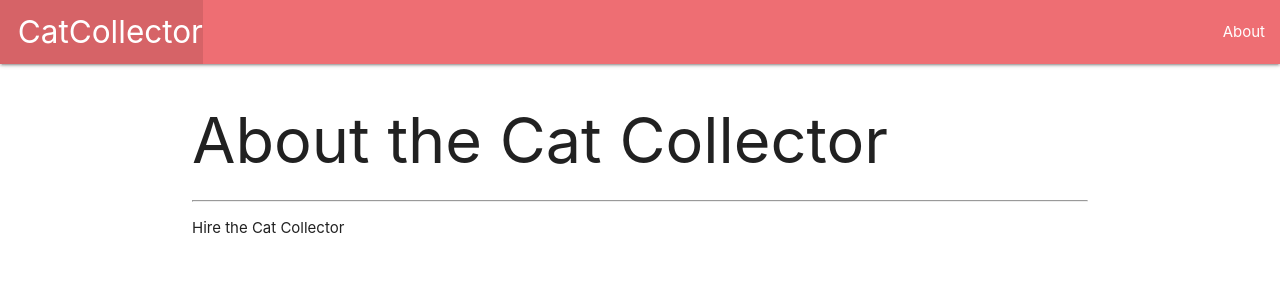
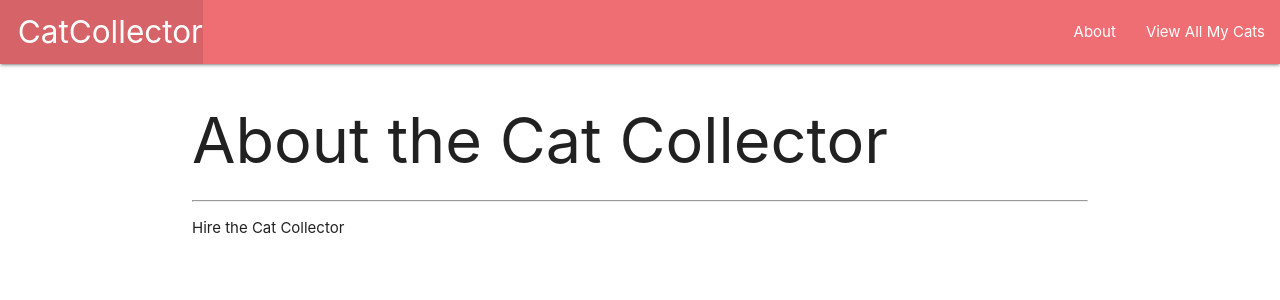
Before and after one commit to lemonmade1/Cat_Collector, a Django app: page /next/ in a window 1280 px wide. Shown: the top 300 px of the page. Run offline with Django 3.2, Linux system fonts and the light colour scheme.

Commit message:
added cats_index.html

```diff
--- a/main_app/templates/base.html
+++ b/main_app/templates/base.html
@@ -22,6 +22,7 @@
         </ul>
         <ul class="right">
           <li><a href="/next">About</a></li>
+          <li><a href="/cats">View All My Cats</a></li>
         </ul>
       </div>
     </nav>
--- a/main_app/urls.py
+++ b/main_app/urls.py
@@ -4,4 +4,5 @@ from . import views
 urlpatterns = [
   path('', views.home, name='home'),
   path('next/', views.next, name='next'),
+  path('cats/', views.cats_index, name='index')
 ]
--- a/main_app/views.py
+++ b/main_app/views.py
@@ -7,8 +7,8 @@ from django.http import HttpResponse
 def home(request):
   return render(request, 'home.html')
 
-def home(request):
-  return render(request, 'home.html')
-
 def next(request):
   return render(request, 'next.html')
+
+def cats_index(request):
+  return render(request, 'cats/index.html')
```
Also changed, not shown: main_app/templates/cats/index.html (added, +8 -0 lines).
